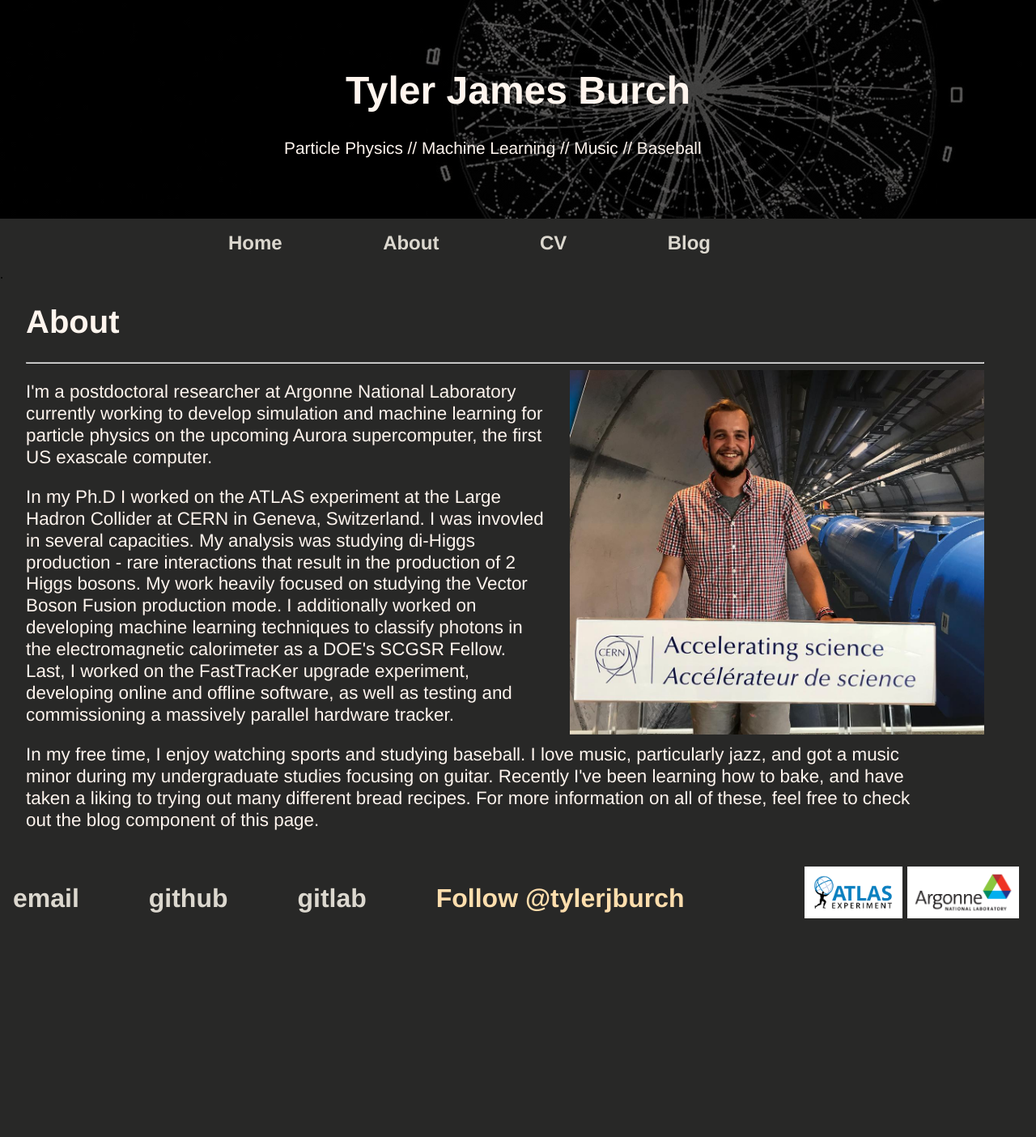
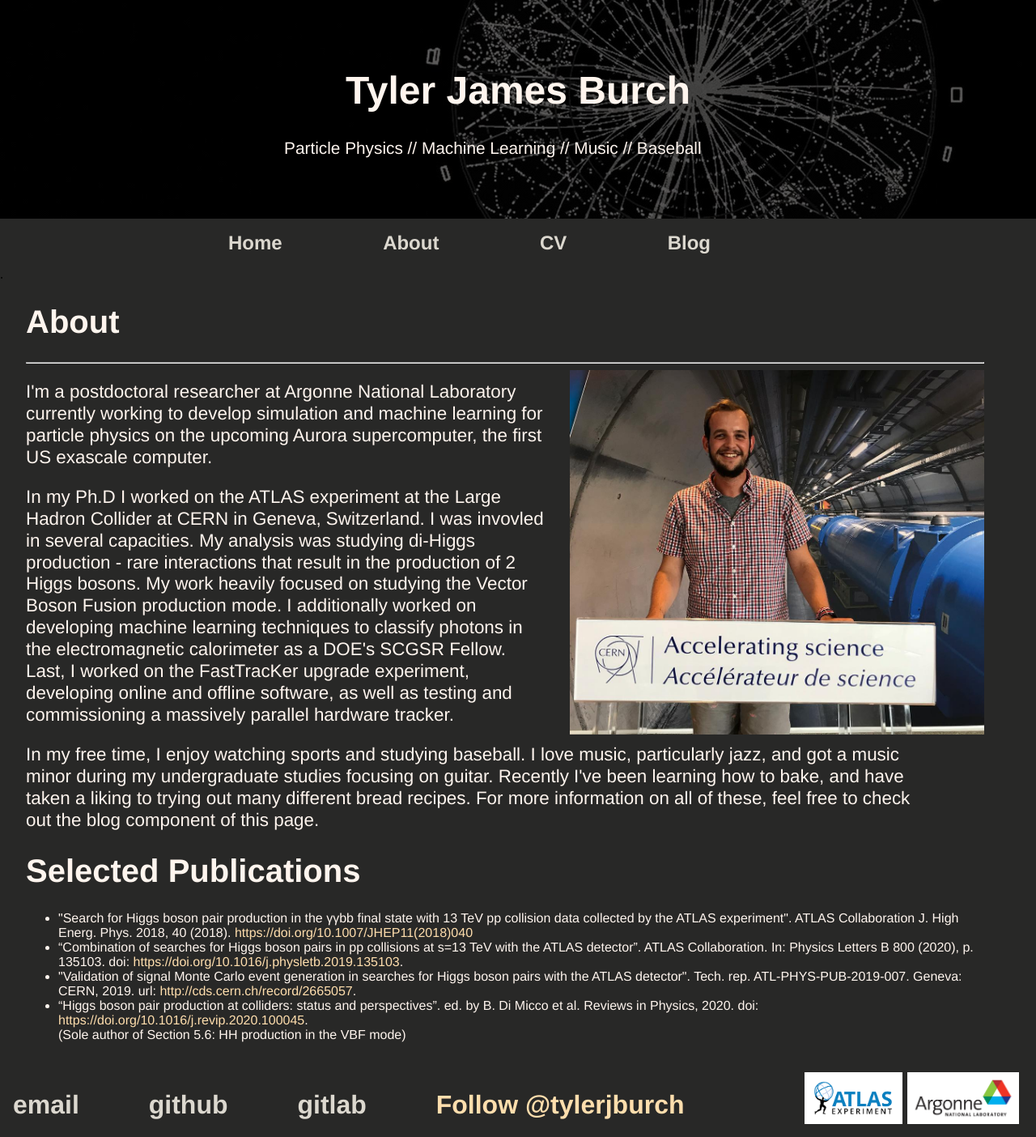
Before and after one commit to tjburch/tjburch.github.io, a Jekyll site: the page built from about/index.html, in a window 1280 px wide. Shown: the whole page at 81% size. Built offline with Jekyll 4.4.1, drawn with Linux system fonts in a browser that asks for light colours; comment, search, counter and statistics services are not loaded; before the commit the page ends 1150 px from its top, so only the background shows below that.

Commit message:
Add selected publications

```diff
--- a/about/index.html
+++ b/about/index.html
@@ -19,7 +19,25 @@ title: About
 			<p>
 				In my free time, I enjoy watching sports and studying baseball. I love music, particularly jazz, and got a music minor during my undergraduate studies focusing on guitar. Recently I've been learning how to bake, and have taken a liking to trying out many different bread recipes. For more information on all of these, feel free to check out the blog component of this page.
 			</p>
+			<h1>Selected Publications</h1>
+			<ul>
+				<li>
+					"Search for Higgs boson pair production in the γγbb final state with 13 TeV pp collision data collected by the ATLAS experiment". ATLAS Collaboration J. High Energ. Phys. 2018, 40 (2018). <a href="https://doi.org/10.1007/JHEP11(2018)040">https://doi.org/10.1007/JHEP11(2018)040</a>
+				</li>
+				<li>
+					“Combination of searches for Higgs boson pairs in pp collisions at s=13 TeV with the ATLAS detector”. ATLAS Collaboration. In: Physics Letters B 800 (2020), p. 135103. doi: <a href="https://doi.org/10.1016/j.physletb.2019.135103">https://doi.org/10.1016/j.physletb.2019.135103</a>.
+				</li>
+				<li>
+					"Validation of signal Monte Carlo event generation in searches for Higgs boson pairs with the
+					ATLAS detector". Tech. rep. ATL-PHYS-PUB-2019-007. Geneva: CERN, 2019. url: <a href="http://cds.cern.ch/record/2665057">http://cds.cern.ch/record/2665057</a>.
+				</li>
+				<li>
+					“Higgs boson pair production at colliders: status and perspectives”. ed. by B. Di Micco et al. Reviews in Physics, 2020. doi: <a href="https://doi.org/10.1016/j.revip.2020.100045">https://doi.org/10.1016/j.revip.2020.100045</a>.
 
+					<br>(Sole author of Section 5.6: HH production in the VBF mode)</br>
+
+				</li>
+			</ul>
 		</div><!-- /.blurb -->
 
 </div><!-- /.container -->
```
